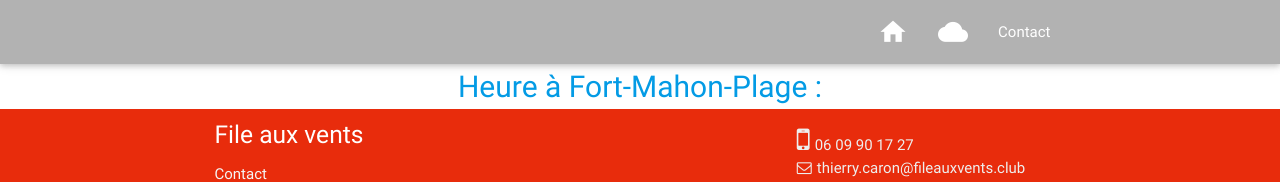
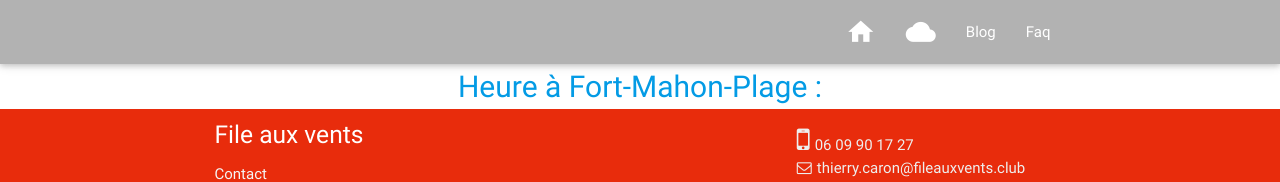
Before and after one commit to peteriou18/FAV, a plain HTML site: page meteo.html in a window 1280 px wide. Shown: the top 182 px of the page. Drawn offline with nearby package versions, Linux system fonts and the light colour scheme; a script that the page names is missing; a web font is replaced by a local one.

Commit message:
Add on update blog

```diff
--- a/meteo.html
+++ b/meteo.html
@@ -22,24 +22,24 @@
 
     <body>
 
-  <nav class="navbar-fixed" style="background: rgba(0, 0, 0, 0.3)" role="navigation">
+  <!-- Navigation -->
+      <nav class="navbar-fixed" style="background: rgba(0, 0, 0, 0.3)" role="navigation">
         <div class="nav-wrapper container"> <a id="logo-container" href="#" class="brand-logo left"></a>
-
 
           <ul class="right hide-on-med-and-down">
               <li><a href="index.html"><i class="mdi-action-home"></i></a></li>
               <li><a href="meteo.html"><i class="mdi-file-cloud"></i></a></li>
-              <li><a href="#">Contact</a></li>
+              <li><a href="#0">Blog</a></li>
+              <li><a href="#0">Faq</a></li>
           </ul>
-
 
           <ul id="nav-mobile" class="side-nav">
               <li><a href="index.html">Home</a></li>
               <li><a href="meteo.html">Meteo</a></li>
-              <li><a href="#">Contact</a></li>
+              <li><a href="#0">Blog</a></li>
+              <li><a href="#0">Faq</a></li>
           </ul>
-
-          <a href="#" data-activates="nav-mobile" class="button-collapse"> <i class="mdi-navigation-menu purple-text"></i></a>
+          <a href="#" data-activates="nav-mobile" class="button-collapse"> <i class="mdi-navigation-menu"></i></a>
         </div>
       </nav>
 
```
